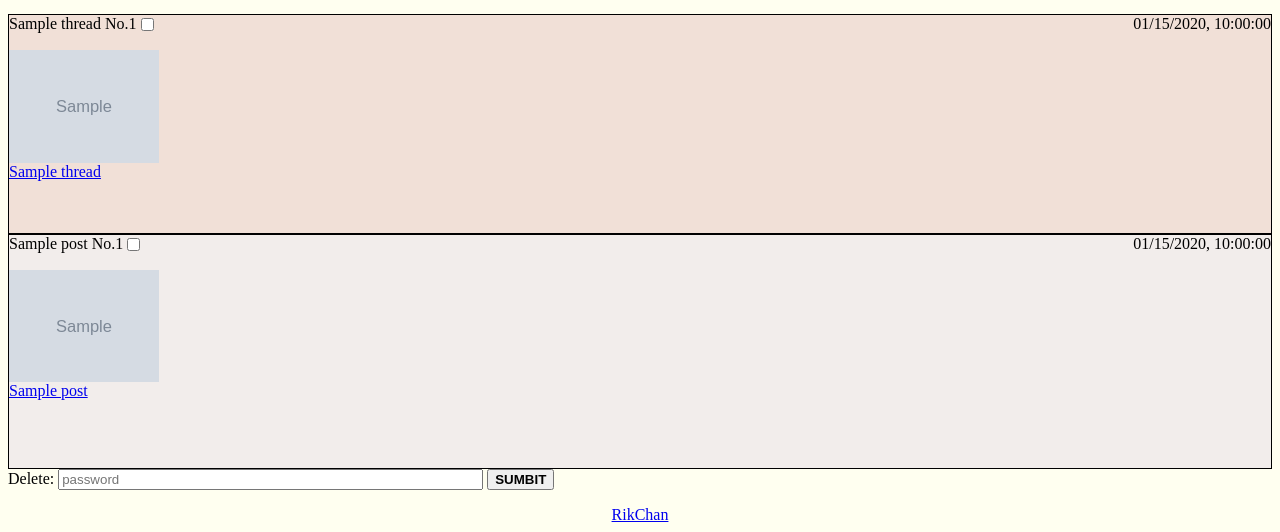
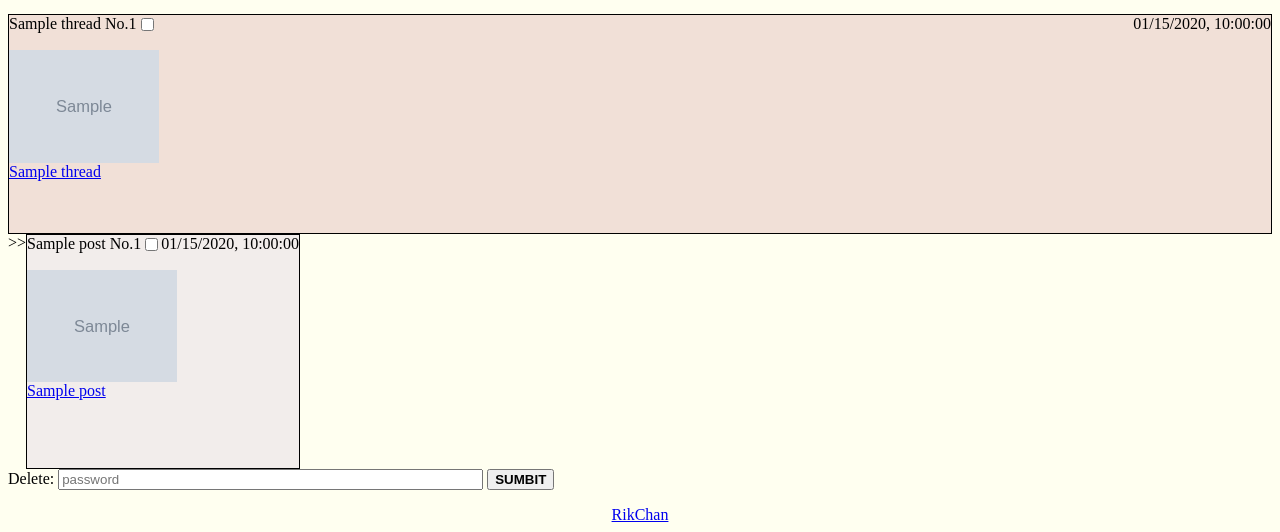
Before and after one commit to ayush-lab/RikChan, a Python web app: template templates/thread.html in a window 1280 px wide. Shown: the part 352-884 px from the top of the page. Run offline with Jinja, Linux system fonts and the light colour scheme; the template is opened without the code that fills it: most values are stand-ins (such as "Sample title", 1, 10 or a date in 2020); grey boxes marked "Sample" are stand-in pictures.

Commit message:
updated box UI

```diff
--- a/templates/thread.html
+++ b/templates/thread.html
@@ -44,7 +44,13 @@ div.transbox {
   background-color: #f2edeb;
   border: 1px solid black;
   overflow-wrap: break-word;
-  filter: alpha(opacity=60); /* For IE8 and earlier */
+
+  max-width: 50%;
+     /* For IE8 and earlier */
+
+
+    display: inline;
+    display: inline-block;
 }
 
 
@@ -115,6 +121,7 @@ overflow-wrap: break-word;
 
 {%for p in posts%}
 </style>
+<span class="left">&gt;&gt;</span>
 <div class="background">
   <div class="transbox">
 
```
Also changed, not shown: templates/board.html (+8 -1 lines).
